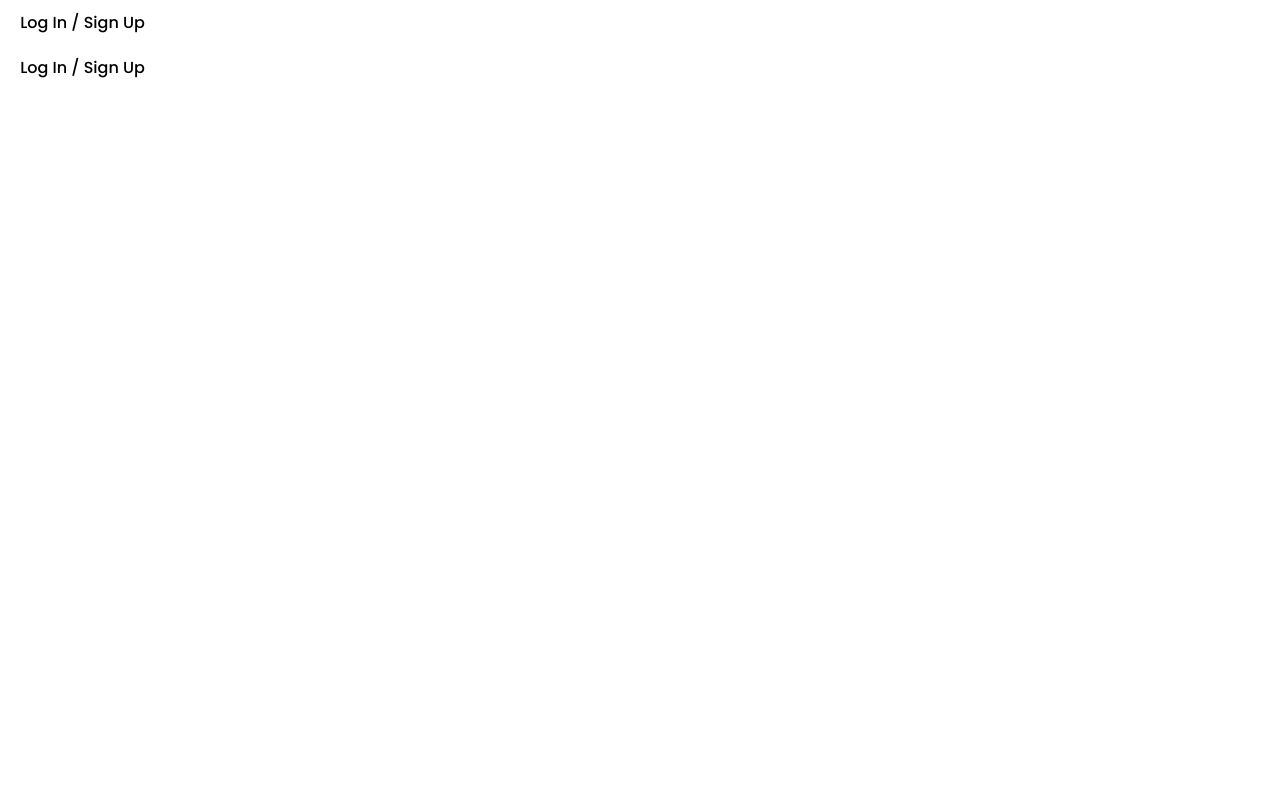
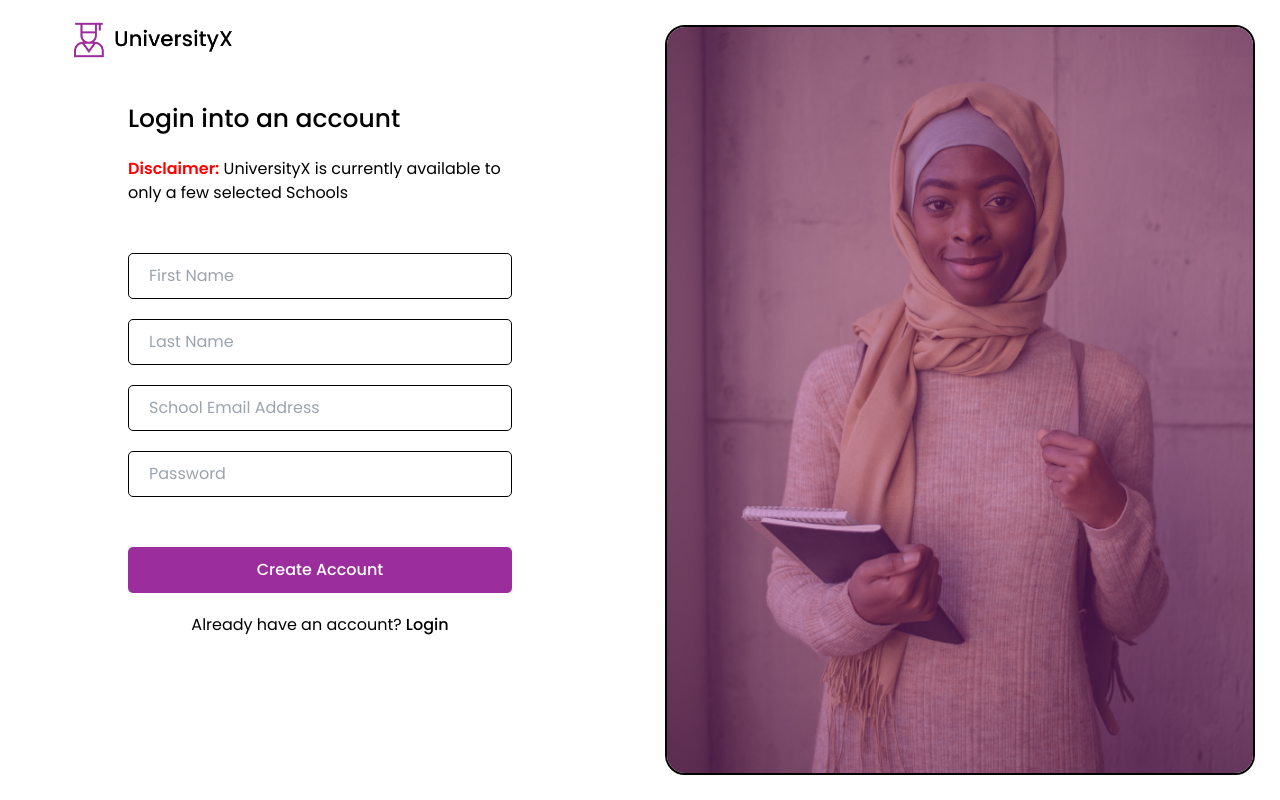
Before and after one commit to bitbender1010/UniversityX-Product, a React (Vite) app: page /createaccount in a window 1280 px wide. Built offline with nearby package versions, Linux system fonts and the light colour scheme.

Commit message:
new update, ti bugs

```diff
--- a/index.html
+++ b/index.html
@@ -20,7 +20,6 @@
   </head>
   <body>
     <div id="root"></div>
-    <button id="login-button">Log In / Sign Up</button>
     <script type="module" src="/src/main.tsx"></script>
   </body>
 </html>
--- a/src/App.tsx
+++ b/src/App.tsx
@@ -139,7 +139,7 @@ function App() {
 {/* Footer */}
 <div className='footer'>
 <img src={Nigeria}/>
-<div> Made for Students by Students </div>
+<div> Made in Nigeria, with</div>
 <img src={Love}/>
 </div>
 
--- a/src/auth/createaccount.tsx
+++ b/src/auth/createaccount.tsx
@@ -1,4 +1,6 @@
-
+import Logo from '../images/UniversityX-Logo.png'
+import AuthImage from '../images/auth-image.png'
+// import GoogleImg from '../images/google-icon.svg'
 import '../css/auth.css'
 
 const CreateAccount = () => {
@@ -6,7 +8,34 @@ const CreateAccount = () => {
 
     return (
     <>
-        <button id="login-button">Log In / Sign Up</button>
+
+            <div className='auth-parent'>
+                <div className='auth-left'>
+                <a href={`/`}> <div className='ca-logo'> <img src={Logo}/> </div> </a>
+
+                    <div className='auth-left-inner'>
+                        <div className='cre-acc-txt font-medium'>Login into an account</div>
+                        <div className='disclaimer'><span>Disclaimer:</span> UniversityX is currently available to only a few selected Schools</div>
+
+                <br/> <br/>
+                        <input type="text" name="firstname" placeholder='First Name' />
+                        <input type="text" name="lastname" placeholder='Last Name'/>
+                        <input type="email" name="email" placeholder='School Email Address' />
+                        <input type="password" name="password" placeholder='Password' />
+
+                            {/* <input type="submit" value="Submit" /> */}
+                            <a href={`/enroll`}> <button className='ca-btn' type='submit'>Create Account</button> </a>
+                            {/* <button className='google-btn'> <img src={GoogleImg}/> Login with Google</button> */}
+
+                            <div className='ahaa-sub'> Already have an account? <a href={`/login`}> <span className='font-medium'>Login</span> </a> </div>
+
+                    </div>
+                </div>
+
+                <div className='auth-right'>
+                    <img src={AuthImage}/>
+                </div>
+            </div>
     </>
     );
 };
```
